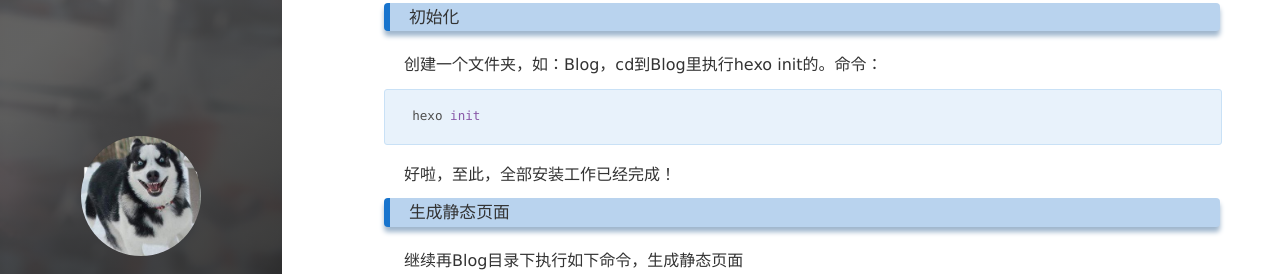
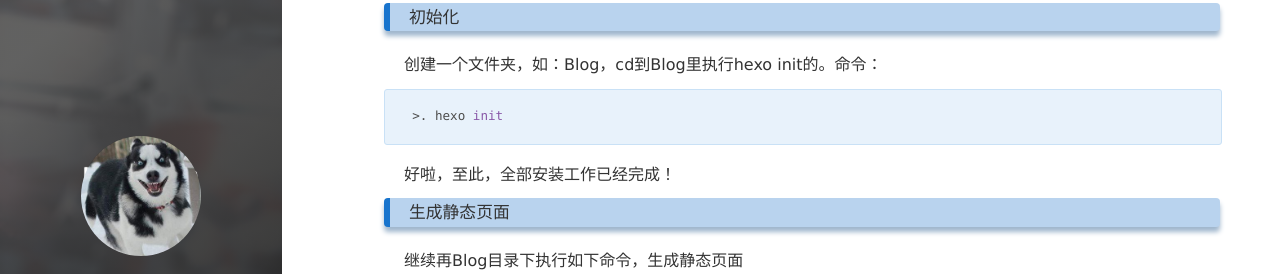
Before and after one commit to w1770946466/w1770946466.github.io, a Jekyll site: the page built from _posts/2015-08-25-HEXO搭建个人博客.md, in a window 1280 px wide and 900 px high, scrolled down 1404 px. Shown: the part 152-426 px from the top of the window. Built offline with Jekyll 4.4.1, drawn with Linux system fonts in a browser that asks for light colours; nearby versions of some CDN libraries; comment, search, counter and statistics services are not loaded.

```diff
--- a/_posts/2015-08-25-HEXO搭建个人博客.md
+++ b/_posts/2015-08-25-HEXO搭建个人博客.md
@@ -41,7 +41,7 @@ Node和Git都安装好后，可执行如下命令安装hexo：
 创建一个文件夹，如：Blog，cd到Blog里执行hexo init的。命令：
 
 
-	hexo init
+	>. hexo init
 
 
 好啦，至此，全部安装工作已经完成！
```
